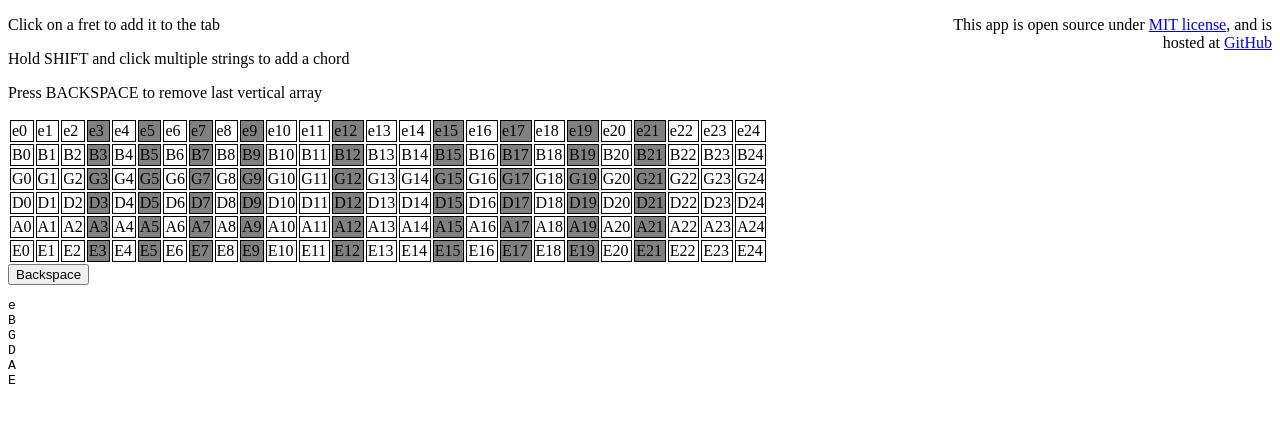
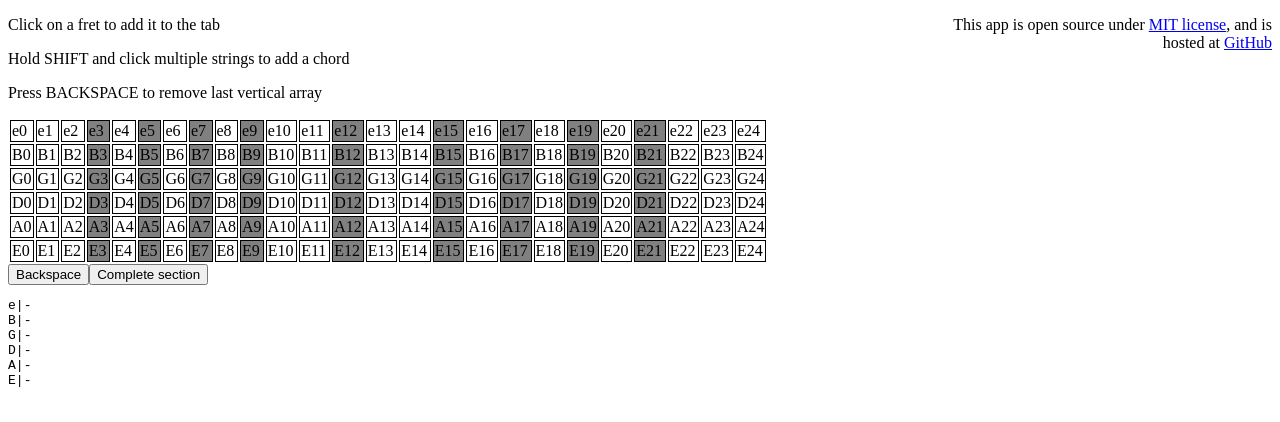
Before and after one commit to gorankami/tabber, a React (Create React App) app: page / in a window 1280 px wide. Shown: the top 422 px of the page. Built offline with nearby package versions, Linux system fonts and the light colour scheme.

Commit message:
Added sections mechanics

```diff
--- a/src/components/FretBoard.js
+++ b/src/components/FretBoard.js
@@ -14,7 +14,7 @@ export default function FretBoard() {
 
   function onClick(string, fret) {
     const newBuffer = isMultipleOn ? [...buffer] : Array(6).fill(null);
-    newBuffer[string] = fret;
+    newBuffer[string] = fret.toString();
 
     if (isMultipleOn) {
       dispatch(setBuffer(newBuffer));
--- a/src/components/Page.js
+++ b/src/components/Page.js
@@ -1,14 +1,18 @@
 import { useDispatch } from "react-redux";
 import FretBoard from "./FretBoard";
 import { KeyListener } from "./KeyListener";
-import Sections from "./Sections";
-import { undo } from "../ducks/data";
+import Tablature from "./Tablature";
+import { completeSection, undo } from "../ducks/data";
 import AppInfo from "./AppInfo";
 export default function Page() {
   const dispatch = useDispatch();
 
   function onUndo() {
     dispatch(undo());
+  }
+
+  function onCompleteSection(){
+    dispatch(completeSection())
   }
 
   return (
@@ -20,7 +24,8 @@ export default function Page() {
       <p>Press BACKSPACE to remove last vertical array</p>
       <FretBoard />
       <button onClick={onUndo}>Backspace</button>
-      <Sections />
+      <button onClick={onCompleteSection}>Complete section</button>
+      <Tablature />
     </>
   );
 }
--- a/src/components/Sections.js
+++ /dev/null
@@ -1,24 +0,0 @@
-import { useSelector } from "react-redux";
-import { selectBuffer, selectPreRows } from "../ducks/data";
-import { strings } from "../utils/strings";
-
-export default function Sections() {
-  const preRows = useSelector(selectPreRows);
-  const buffer = useSelector(selectBuffer);
-  return (
-    <div style={{ display: "flex" }}>
-      <pre>{strings.join("\n")}</pre>
-      <pre>
-        {preRows.map((r, i) => (
-          <span key={i}>
-            {r}
-            <br />
-          </span>
-        ))}
-      </pre>
-      <pre style={{marginLeft: "0.2em", color: "darkgreen", fontWeight: "bolder"}}>
-          {buffer.join("\n")}
-      </pre>
-    </div>
-  );
-}
--- /dev/null
+++ b/src/components/Tablature.js
@@ -0,0 +1,39 @@
+import { useSelector } from "react-redux";
+import {
+  selectBuffer,
+  selectCurrentSectionForPrint,
+  selectSections,
+} from "../ducks/data";
+import { sectionToTab } from "../utils/sectionToTab";
+import { strings } from "../utils/strings";
+
+const sectionSeparator = `|\n|\n|\n|\n|\n|`;
+
+export default function Tablature() {
+  const buffer = useSelector(selectBuffer);
+  const currentSectionForPrint = useSelector(selectCurrentSectionForPrint);
+  const sections = useSelector(selectSections);
+
+  return (
+    <div style={{ display: "flex", flexWrap: "wrap" }}>
+      <pre>{strings.join("\n")}</pre>
+      <pre>{sectionSeparator}</pre>
+      {sections.map((section) => (
+        <>
+          <pre>{sectionToTab(section).join("\n")}</pre>
+          <pre>{sectionSeparator}</pre>
+        </>
+      ))}
+      <pre>{currentSectionForPrint.join("\n")}</pre>
+      <pre
+        style={{
+          marginLeft: "0.2em",
+          color: "orange",
+          fontWeight: "bold",
+        }}
+      >
+        {buffer.join("\n")}
+      </pre>
+    </div>
+  );
+}
--- a/src/ducks/data.js
+++ b/src/ducks/data.js
@@ -1,15 +1,19 @@
+import { bufferToChord } from "../utils/bufferToChord";
+import { sectionToTab } from "../utils/sectionToTab";
+
 const getDefaultState = () => ({
   sections: [],
-  preRows: Array(6).fill(""),
   buffer: Array(6).fill(null),
   keyHold: null,
   isMultipleOn: false,
+  currentSection: [],
 });
 const SET_BUFFER = "data SET_BUFFER";
 const SET_KEY_HOLD = "data SET_KEY_HOLD";
 const SET_IS_MULTIPLE_ON = "data SET_IS_MULTIPLE_ON";
 const UNDO = "data UNDO";
 const ADD_LINE = "data ADD_LINE";
+const COMPLETE_SECTION = "data COMPLETE_SECTION";
 
 export default function data(state = getDefaultState(), { type, payload }) {
   switch (type) {
@@ -20,25 +24,35 @@ export default function data(state = getDefaultState(), { type, payload }) {
     case SET_IS_MULTIPLE_ON:
       return { ...state, isMultipleOn: payload };
     case UNDO:
+      let sections = [...state.sections];
+      if (!state.currentSection.length && !sections.length) {
+        return state;
+      }
+      if (state.currentSection.length) {
+        return {
+          ...state,
+          currentSection: state.currentSection.slice(0, -1),
+        };
+      } else {
+        let currentSection = sections.pop();
+        return {
+          ...state,
+          sections,
+          currentSection,
+        };
+      }
+
+    case ADD_LINE:
       return {
         ...state,
-        preRows: state.preRows.map((row) => row.substring(0, row.length - 1)),
+        currentSection: [...state.currentSection, bufferToChord(payload)],
       };
-    case ADD_LINE:
-      const line = payload;
-      let maxFret = line.reduce((maximum, fret) => {
-        return Math.max(maximum, fret);
-      }, null);
-      let empty = maxFret > 9 ? "--" : "-";
-      const newPreRows = [];
-      for (let i = 0; i < 6; i++) {
-        newPreRows.push(
-          (state.preRows[i] += "-" + (line[i] !== null ? line[i] : empty))
-        );
-      }
+    case COMPLETE_SECTION:
+      if (!state.currentSection.length) return state;
       return {
         ...state,
-        preRows: newPreRows,
+        sections: [...state.sections, state.currentSection],
+        currentSection: [],
       };
     default:
       return state;
@@ -65,8 +79,16 @@ export function undo() {
   return { type: UNDO };
 }
 
+export function completeSection() {
+  return { type: COMPLETE_SECTION };
+}
+
 export const selectSections = (state) => state.data.sections;
 export const selectPreRows = (state) => state.data.preRows;
 export const selectBuffer = (state) => state.data.buffer;
 export const selectKeyHold = (state) => state.data.keyHold;
 export const selectIsMultipleOn = (state) => state.data.isMultipleOn;
+
+export const selectCurrentSectionForPrint = (state) => {
+  return sectionToTab(state.data.currentSection);
+};
--- /dev/null
+++ b/src/utils/bufferToChord.js
@@ -0,0 +1,21 @@
+export function countMaxFretLength(buffer) {
+  return buffer.reduce(
+    (accum, current) => Math.max(accum, current === null ? 0 : current.length),
+    0
+  );
+}
+
+export function bufferToChord(buffer) {
+  const length = countMaxFretLength(buffer);
+  if(!length) return null;
+
+  let emptySpace = "--";
+  emptySpace = emptySpace.substring(0, length);
+  return buffer.map((b) => {
+      if(b === null) {
+          return emptySpace
+      }
+      if(b.length < length) return `-${b}`;
+      return b;
+  });
+}
--- /dev/null
+++ b/src/utils/sectionToTab.js
@@ -0,0 +1,7 @@
+export function sectionToTab(section) {
+  const tab = ["-", "-", "-", "-", "-", "-"];
+  section.forEach((chord) => {
+    chord.forEach((note, i) => (tab[i] += `${note}-`));
+  });
+  return tab;
+}
```
Also changed, not shown: 1 other file (tests, documents, lock files or other folders).
